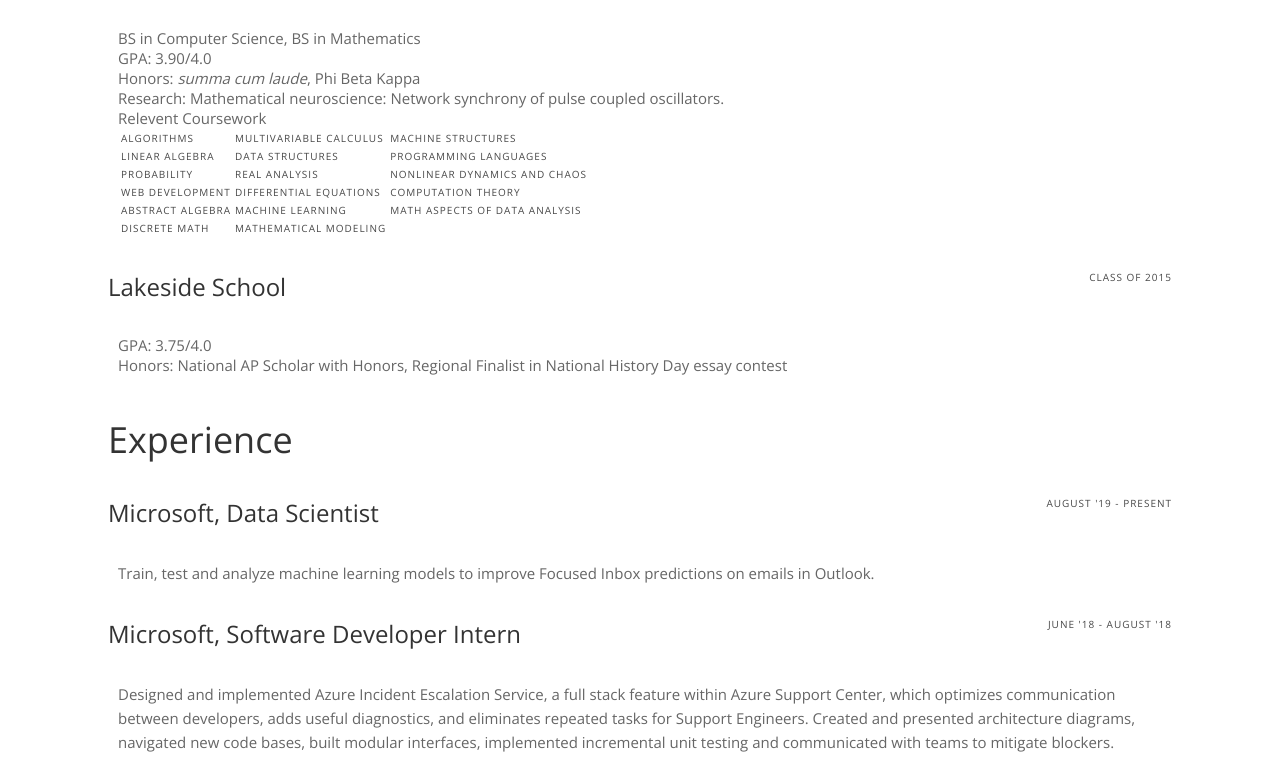
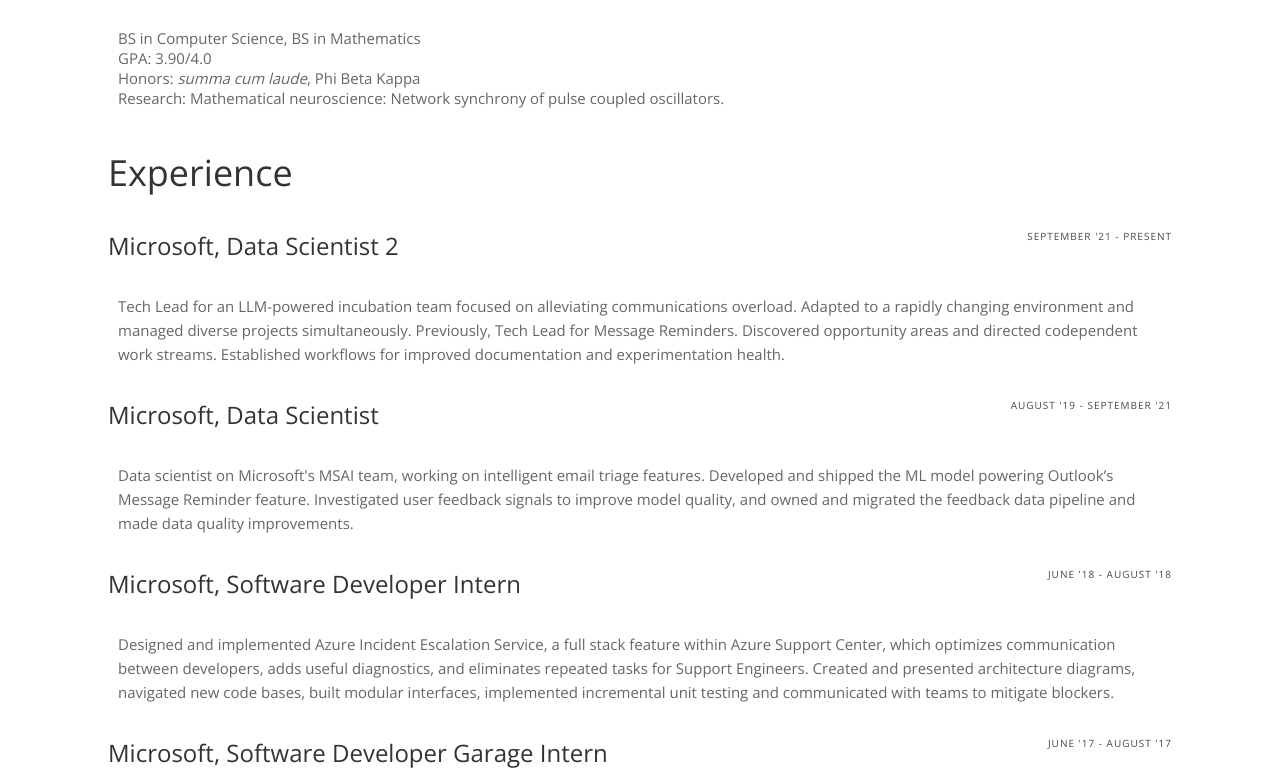
Before and after one commit to erikaodmark/erikaodmark.github.io, a plain HTML site: page resume.html in a window 1280 px wide. Shown: the part 654-1437 px from the top of the page. Drawn offline with nearby package versions, Linux system fonts and the light colour scheme; some icons are missing; a web font is replaced by a local one.

Commit message:
resume and bio updates

```diff
--- a/css/styles.css
+++ b/css/styles.css
@@ -39,6 +39,20 @@
   font-weight: 700;
   background-color: #ffffff;
 }
+
+/****************************************************************************************
+
+
+                                     Home
+
+
+*****************************************************************************************/
+.about {
+  margin-top: 100px;
+  font-size: 20px;
+}
+
+
 /****************************************************************************************
 
 
--- a/resume.html
+++ b/resume.html
@@ -61,49 +61,14 @@
 			<div>GPA: 3.90/4.0</div>
 			<div>Honors: <em>summa cum laude</em>, Phi Beta Kappa</div>
 			<div>Research: Mathematical neuroscience: Network synchrony of pulse coupled oscillators.</div>
-			<div>Relevent Coursework</div>
-			<table table-borderless>
-				<tr>
-					<td class="col-sm-3 course">Algorithms</td>
-					<td class="col-sm-4 course">Multivariable Calculus</td>
-					<td class="col-sm-5 course">Machine Structures</td>
-				</tr>
-				<tr>
-					<td class="col-sm-3 course">Linear Algebra</td>
-					<td class="col-sm-4 course">Data Structures</td>
-					<td class="col-sm-5 course">Programming Languages</td>
-				</tr>
-				<tr>
-					<td class="col-sm-3 course">Probability</td>
-					<td class="col-sm-4 course">Real Analysis</td>
-					<td class="col-sm-5 course">Nonlinear Dynamics and Chaos</td>
-				</tr>
-				<tr>
-					<td class="col-sm-3 course">Web Development</td>
-					<td class="col-sm-4 course">Differential Equations</td>
-					<td class="col-sm-5 course">Computation Theory</td>
-				</tr>
-				<tr>
-					<td class="col-sm-3 course">Abstract Algebra</td>
-					<td class="col-sm-4 course">Machine Learning</td>
-					<td class="col-sm-5 course">Math Aspects of Data Analysis</td>
-				</tr>
-				<tr>
-					<td class="col-sm-3 course">Discrete Math</td>
-					<td class="col-sm-4 course">Mathematical Modeling</td>
-				</tr>
-			</table>
-		</div>
-		<h4>Lakeside School  <span class="date">Class of 2015</span></h4>
-		<div class="experience-body">
-			<div>GPA: 3.75/4.0</div>
-			<div>Honors: National AP Scholar with Honors, Regional Finalist in National History Day essay contest</div>
 		</div>
 	</div>
 	<div class="row topspace">
 		<h2>Experience</h2>
-		<h4>Microsoft, Data Scientist<span class="date">August '19 - Present</span></h4>
-		<p class="experience-body">Train, test and analyze machine learning models to improve Focused Inbox predictions on emails in Outlook.</p>
+		<h4>Microsoft, Data Scientist 2<span class="date">September '21 - Present</span></h4>
+		<p class="experience-body">Tech Lead for an LLM-powered incubation team focused on alleviating communications overload. Adapted to a rapidly changing environment and managed diverse projects simultaneously. Previously, Tech Lead for Message Reminders. Discovered opportunity areas and directed codependent work streams. Established workflows for improved documentation and experimentation health.</p>
+		<h4>Microsoft, Data Scientist<span class="date">August '19 - September '21</span></h4>
+		<p class="experience-body">Data scientist on Microsoft's MSAI team, working on intelligent email triage features. Developed and shipped the ML model powering Outlook’s Message Reminder feature. Investigated user feedback signals to improve model quality, and owned and migrated the feedback data pipeline and made data quality improvements.</p>
 		<h4>Microsoft, Software Developer Intern  <span class="date">June '18 - August '18</span></h4>
 		<p class="experience-body">Designed and implemented Azure Incident Escalation Service, a full stack feature within Azure Support Center, which optimizes communication between developers, adds useful diagnostics, and eliminates repeated tasks for Support Engineers. Created and presented architecture diagrams, navigated new code bases, built modular interfaces, implemented incremental unit testing and communicated with teams to mitigate blockers.</p>
 		<h4>Microsoft, Software Developer Garage Intern  <span class="date">June '17 - August '17</span></h4>
@@ -111,26 +76,16 @@
 		<h4>Tufts University, Teaching Assistant  <span class="date">Fall '17, Fall '17</span></h4>
 		<p class="experience-body">Tutor and support students in Introduction to Algorithms and Computation Theory courses. Grade assignments and exams.</p>
 	</div>
-	<div class="row topspace">
+	<div class="row topspace last-article">
 		<h2>Skills & Interests</h2>
 		<h4>Programming Languages</h4>
-		<div class="experience-body skills">C++ - C - C# - Python - SQL - Angular - Javascript - HTML/CSS/SASS</div>
+		<div class="experience-body skills">Python - C# - SCOPE (SQL + C#)</div>
 		<h4>Tools and Software</h4>
-		<p class="experience-body skills">Postman - Atom - Visual Studio</p>
-		<h4>Varsity Crew</h4>
-		<p class="experience-body">Tufts University, Seattle Rowing Center, Lakeside School, Vashon Island Rowing Club</p>
+		<p class="experience-body skills">Azure Machine Learning - Visual Studio - Visual Studio Code - Postman</p>
 		<h4>Painting</h4>
 		<p class="experience-body"><a href="artwork">Click here to check it out!</a></p>
 	</div>
-	<div class="row topspace last-article">
-		<h2>Projects</h2>
-		<h4>Fact or Fiction</h4>
-		<div class="experience-body">I used HTML and C# to design and construct a web application that determines whether a paragraph of text has facts, opinions, or false information, and provides supporting links. I utilized natural language processing and Microsoft cognitive services. This project won first place for People’s Choice Award and first place for Zeitgeist Award, out of 80 contestants.</div>
-		<h4>Methow River Restoration Project Website</h4>
-		<p class="experience-body">I use Bootstrap, HTML, CSS and Javascript to create and maintain a website for a nonprofit: <a href="https://methowriver.org"/>https://methowriver.org</a>. I Deployed to a Dotster server, set up a domain, and designed the site to display the project’s vision.</p>
-		<h4>MBTA transit stations</h4>
-		<p class="experience-body">I used a simulated annealing algorithm to choose the location of subway stations in the Greater Boston area based on location and proximity to other stations. I leveraged Massachusetts population data and MATLAB to build a connected graph, weighting edges based on distance and population size of the surrounding area.</p>
-	</div>
+
 </div>
 
 </main>
```
Also changed, not shown: index.html (+6 -5 lines).
